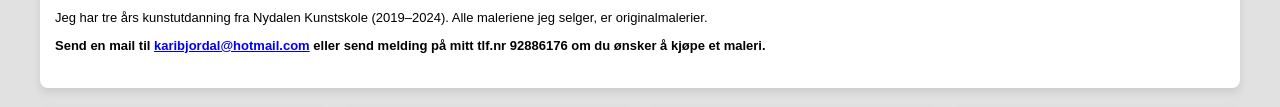
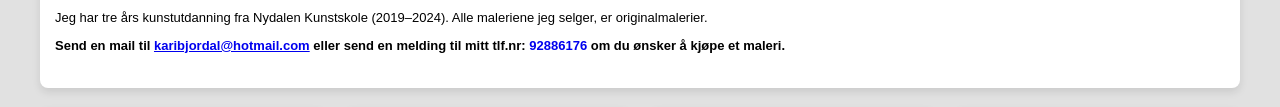
Before and after one commit to karibjordal/kunst, a plain HTML site: page index.html in a window 1280 px wide. Shown: the part 223-330 px from the top of the page. Drawn offline with Linux system fonts and the light colour scheme.

Commit message:
Update index.html

```diff
--- a/index.html
+++ b/index.html
@@ -331,7 +331,7 @@ I mitt voksne liv har jeg bodd i Oslo/Bærum, som også har mye flott skog. Byen
 Jeg har tre års kunstutdanning fra Nydalen Kunstskole (2019–2024). Alle maleriene jeg selger, er originalmalerier.</p>
 
 <p><b>
-Send en mail til <a href="mailto: karibjordal@hotmail.com" id="emailLink" onclick="copyToClipboard()"> karibjordal@hotmail.com</a> eller send melding på mitt tlf.nr 92886176 om du ønsker å kjøpe et maleri. <b></p>
+Send en mail til <a href="mailto: karibjordal@hotmail.com" id="emailLink" onclick="copyToClipboard()"> karibjordal@hotmail.com</a> eller send en melding til mitt tlf.nr: <a href="sms:92886176" style="text-decoration: none;">92886176</a> om du ønsker å kjøpe et maleri. <b></p>
 </div>
 
 <script>
```
